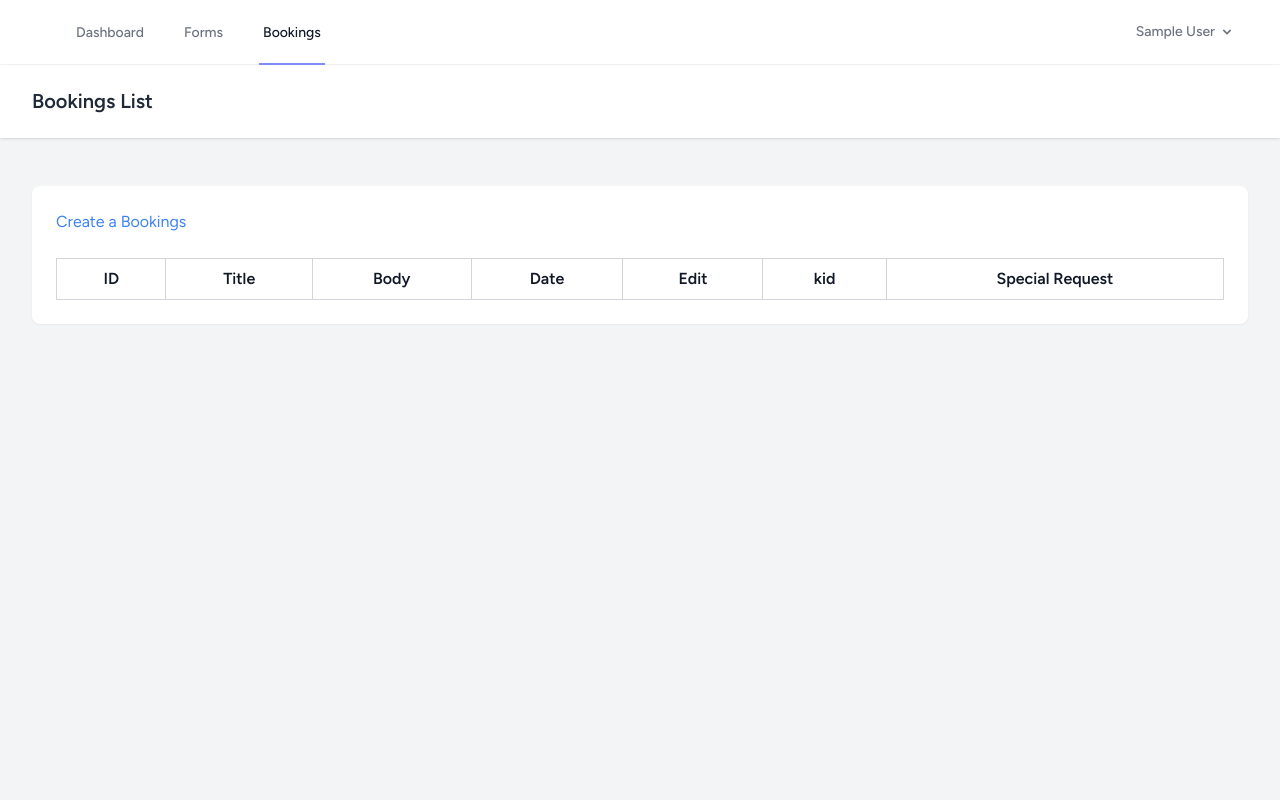
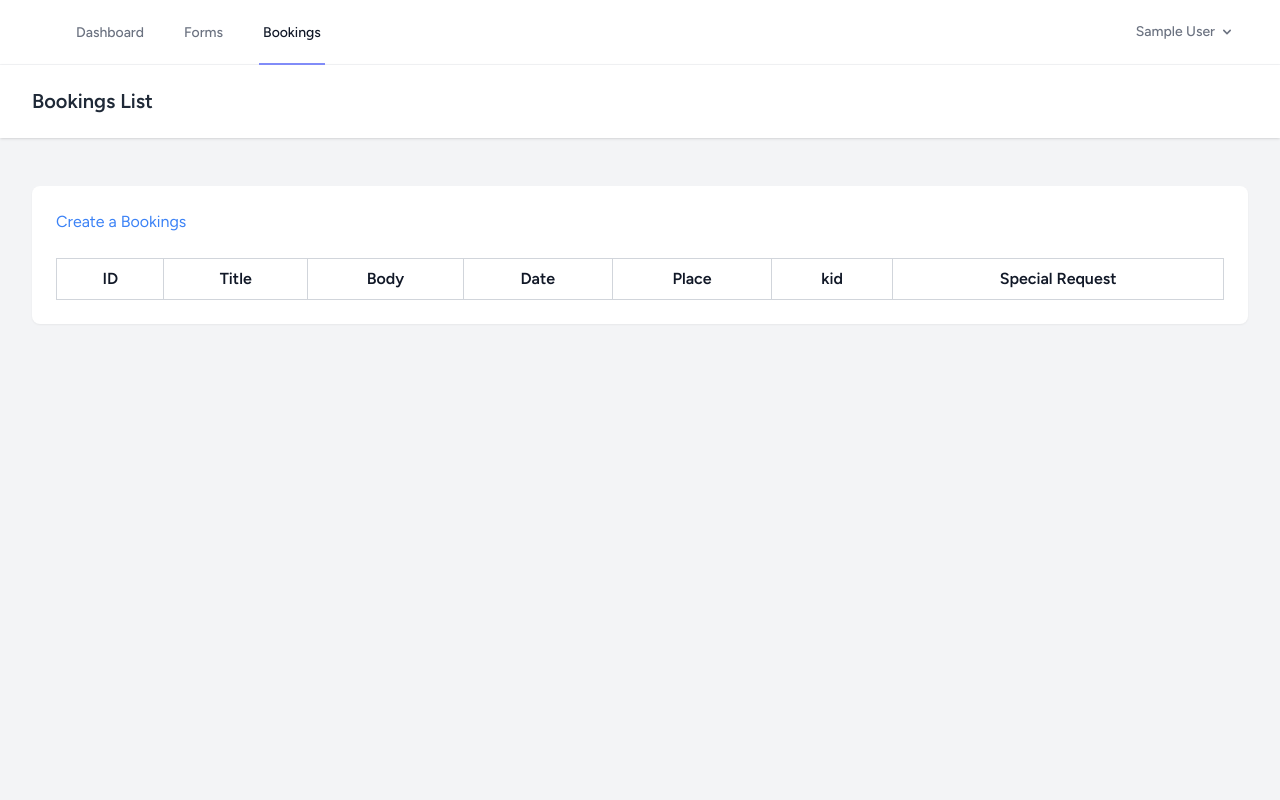
Before and after one commit to Rashad-Malik-T-K/TOURISM_WAYANAD, a Laravel app: page /bookings in a window 1280 px wide. Run offline with Laravel 10, Linux system fonts and the light colour scheme; the visitor is signed in with stand-in values (Sample User, id 1); data that the repository does not hold is empty; style sheets or scripts are compiled from the project's sources.

Commit message:
updated booking index blade

```diff
--- a/resources/views/bookings/index.blade.php
+++ b/resources/views/bookings/index.blade.php
@@ -31,7 +31,7 @@
                                 <th class="border border-gray-300 px-4 py-2">Title</th>
                                 <th class="border border-gray-300 px-4 py-2">Body</th>
                                 <th class="border border-gray-300 px-4 py-2">Date</th>
-                                <th class="border border-gray-300 px-4 py-2">Edit</th>
+                                <th class="border border-gray-300 px-4 py-2">Place</th>
                                 @if(Auth::user()->level == 1)
                                     <th class="border border-gray-300 px-4 py-2">Person</th>
                                 @endif
```
